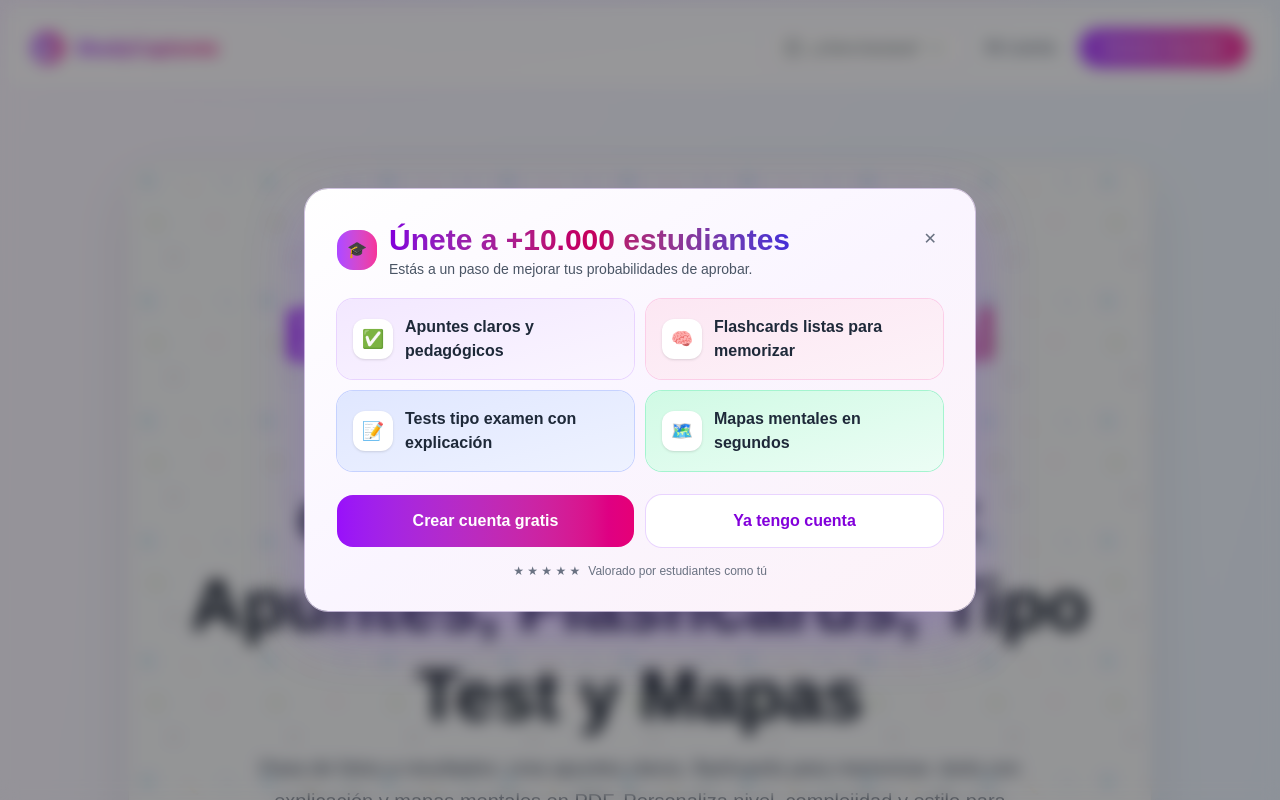
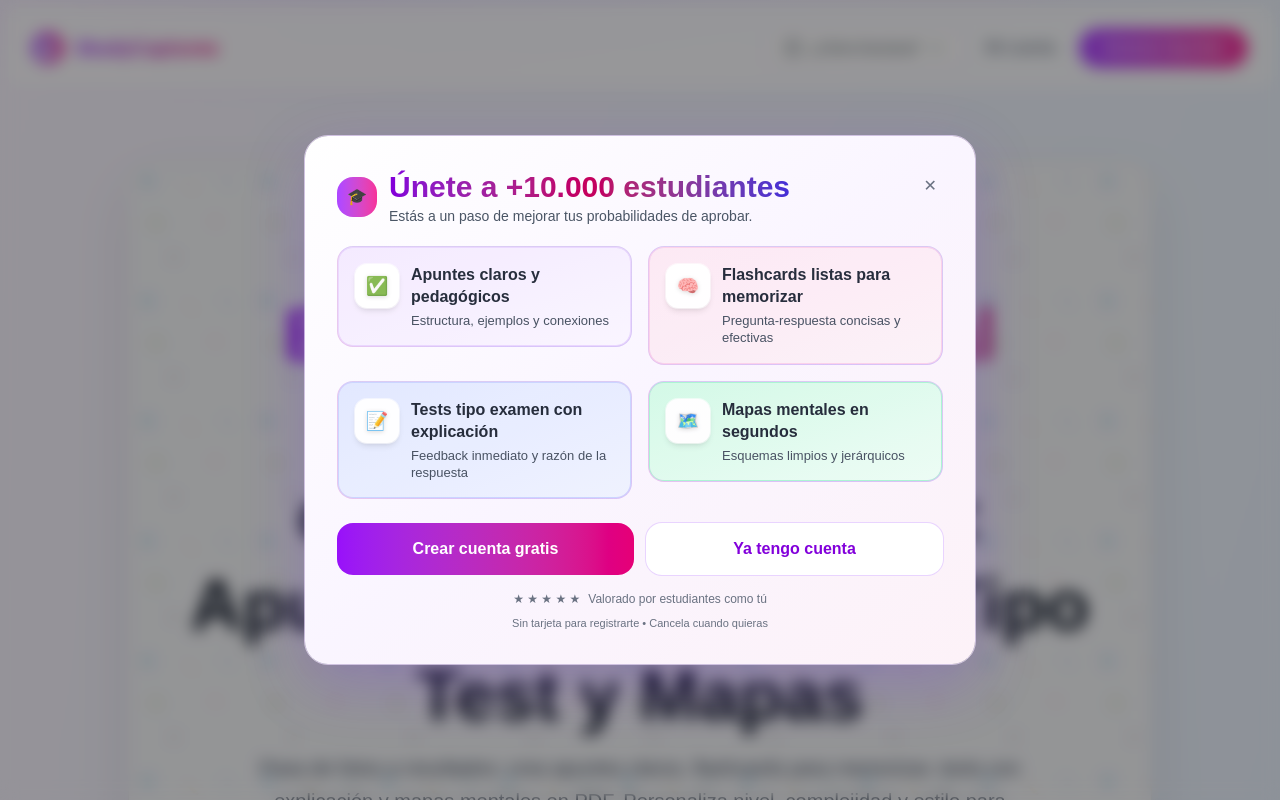
Before and after one commit to MagicFrog1/STUDYCAPTURE-WEB, a Next.js app: page / in a window 1280 px wide. Shown: the top 800 px of the page. Built offline with nearby package versions, Linux system fonts and the light colour scheme; no server answers.

Commit message:
feat(ui): panel de beneficios mÃ¡s exuberante (bordes conic gradient, brillo, subtÃ­tulos y micro-copy)

```diff
--- a/src/components/AuthInviteModal.tsx
+++ b/src/components/AuthInviteModal.tsx
@@ -82,25 +82,29 @@ export default function AuthInviteModal() {
           </div>
 
           <div className="px-6 sm:px-8 mt-5">
-            <div className="grid sm:grid-cols-2 gap-3">
+            <div className="grid sm:grid-cols-2 gap-3 md:gap-4">
               <FeatureCard
                 icon="✅"
                 title="Apuntes claros y pedagógicos"
+                subtitle="Estructura, ejemplos y conexiones"
                 color="from-purple-100 to-purple-50 ring-purple-200"
               />
               <FeatureCard
                 icon="🧠"
                 title="Flashcards listas para memorizar"
+                subtitle="Pregunta-respuesta concisas y efectivas"
                 color="from-pink-100 to-pink-50 ring-pink-200"
               />
               <FeatureCard
                 icon="📝"
                 title="Tests tipo examen con explicación"
+                subtitle="Feedback inmediato y razón de la respuesta"
                 color="from-indigo-100 to-indigo-50 ring-indigo-200"
               />
               <FeatureCard
                 icon="🗺️"
                 title="Mapas mentales en segundos"
+                subtitle="Esquemas limpios y jerárquicos"
                 color="from-emerald-100 to-emerald-50 ring-emerald-200"
               />
             </div>
@@ -125,6 +129,7 @@ export default function AuthInviteModal() {
               <span>★ ★ ★ ★ ★</span>
               <span>Valorado por estudiantes como tú</span>
             </div>
+            <p className="mt-2 text-center text-[11px] text-gray-500">Sin tarjeta para registrarte • Cancela cuando quieras</p>
           </div>
         </div>
       </div>
@@ -135,22 +140,36 @@ export default function AuthInviteModal() {
 function FeatureCard({
   icon,
   title,
+  subtitle,
   color,
 }: {
   icon: string;
   title: string;
+  subtitle: string;
   color: string;
 }) {
   return (
-    <div
-      className={`group relative rounded-2xl bg-gradient-to-br ${color} ring-1 p-3 sm:p-4 transition-all hover:-translate-y-0.5 hover:shadow-lg`}
-    >
-      <div className="flex items-center gap-3">
-        <div className="shrink-0 w-10 h-10 rounded-xl bg-white shadow-sm flex items-center justify-center text-lg">
-          {icon}
-        </div>
-        <div className="text-sm sm:text-base font-semibold text-gray-800">
-          {title}
+    <div className="relative">
+      <div className="rounded-2xl p-[2px] bg-[conic-gradient(at_0%_0%,#ddd,rgba(124,58,237,0.3),rgba(236,72,153,0.3),#ddd)] opacity-90">
+        <div
+          className={`group relative rounded-[14px] bg-gradient-to-br ${color} ring-1 p-3 sm:p-4 transition-all hover:-translate-y-0.5 hover:shadow-xl`}
+        >
+          <div className="absolute inset-0 pointer-events-none rounded-[14px] overflow-hidden">
+            <div className="absolute -inset-x-10 -top-10 h-12 bg-gradient-to-r from-white/40 via-white/5 to-transparent rotate-6 blur-sm opacity-0 group-hover:opacity-100 transition-opacity duration-500" />
+          </div>
+          <div className="flex items-start gap-3">
+            <div className="shrink-0 w-11 h-11 rounded-xl bg-white shadow-md flex items-center justify-center text-lg ring-1 ring-white/60">
+              <span className="drop-shadow-sm">{icon}</span>
+            </div>
+            <div className="min-w-0">
+              <div className="text-[15px] sm:text-base font-bold text-gray-900 leading-snug">
+                {title}
+              </div>
+              <div className="text-xs sm:text-[13px] text-gray-700 mt-1">
+                {subtitle}
+              </div>
+            </div>
+          </div>
         </div>
       </div>
     </div>
```
